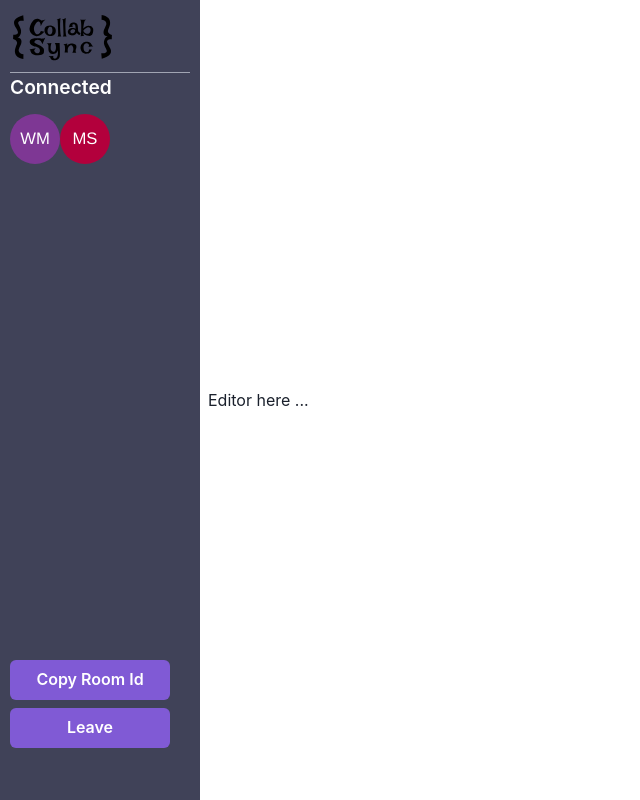
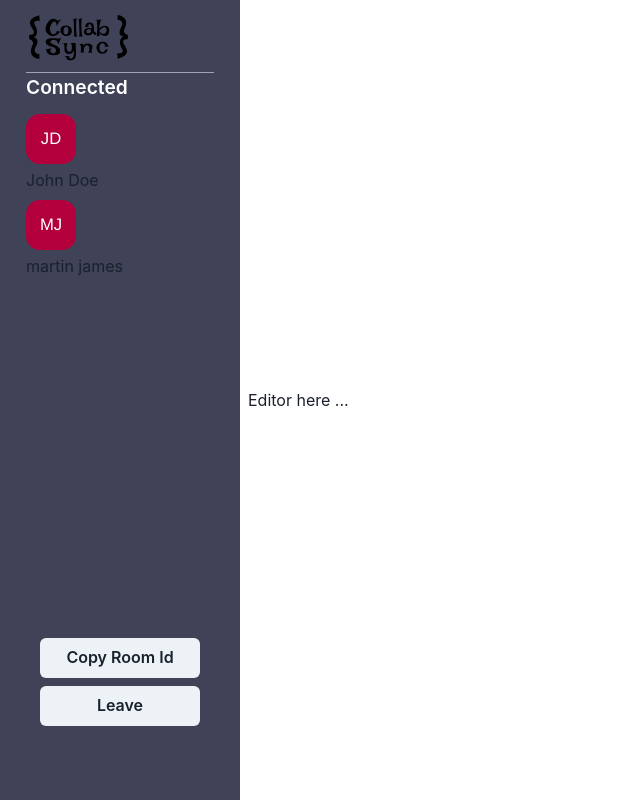
Before and after one commit to Shoaibxaif/Real-time-Collaboration, a React (Create React App) app: page /editor/1 in a window 1280 px wide. Shown: the whole page, without its empty margins (0-640 px from the left). Built offline with nearby package versions, Linux system fonts and the light colour scheme.

Commit message:
aside updated

```diff
--- /dev/null
+++ b/src/Components/Client.jsx
@@ -0,0 +1,14 @@
+import {  HStack, Text, VStack } from "@chakra-ui/react";
+import React from "react";
+import Avatar from "react-avatar";
+
+const Client = ({ username }) => {
+  return (
+    <VStack alignItems={"flex-start"}>
+      <Avatar name={username} size={50} round="14px" />
+      <Text as="span" mt={-1} mb={2}>{username}</Text>
+    </VStack>
+  );
+};
+
+export default Client;
--- a/src/Pages/EditorPage.css
+++ b/src/Pages/EditorPage.css
@@ -1,6 +1,6 @@
 .aside{
     background-color: #404258;
     height: 100vh;
-    width: 25vh;
+    width: 30vh;
     padding: 10px;
 }
--- a/src/Pages/EditorPage.jsx
+++ b/src/Pages/EditorPage.jsx
@@ -1,39 +1,60 @@
 import {
   Button,
-  ButtonGroup,
+  Container,
   Divider,
   HStack,
   Image,
   Text,
   VStack,
 } from "@chakra-ui/react";
-import React from "react";
+import React, { useState } from "react";
 import Editor from "../Components/Editor";
 import Logo from "../Assests/Logo.svg";
 import "./EditorPage.css";
-import Avatar from "react-avatar";
+import Client from "../Components/Client";
 
 const EditorPage = () => {
+  const [clients, setClients] = useState([
+    {
+      socketId: 1,
+      username: "John Doe",
+    },
+    {
+      socketId: 2,
+      username: "martin james",
+    },
+
+  ]);
+
   return (
     <>
       <HStack>
-        <aside className="aside">
+        <aside className="aside" >
+        <Container >
+
           <Image mb={2} src={Logo} />
           <Divider />
 
-          <Text fontSize={"larger"} fontWeight={"semibold"} color={"white"} mb={3}>
+          <Text
+            fontSize={"larger"}
+            fontWeight={"semibold"}
+            color={"white"}
+            mb={3}
+          >
             Connected
           </Text>
 
-          <Avatar name="Wim Mostmans" size="50" round="50%" />
-          <Avatar name="Mohammad Shoaib" size="50" round="50%" />
+          {clients.map((client) => {
+            return <Client  username={client.username} key={client.socketId} />;
+          })}
 
-          <ButtonGroup mt={"62vh"} colorScheme="purple">
-            <VStack spacing={2}>
+
+        </Container>
+            <VStack spacing={2} mt={"160%"} className="btn">
               <Button w={40}>Copy Room Id</Button>
               <Button w={40}>Leave</Button>
             </VStack>
-          </ButtonGroup>
+
         </aside>
         <Editor />
       </HStack>
```
